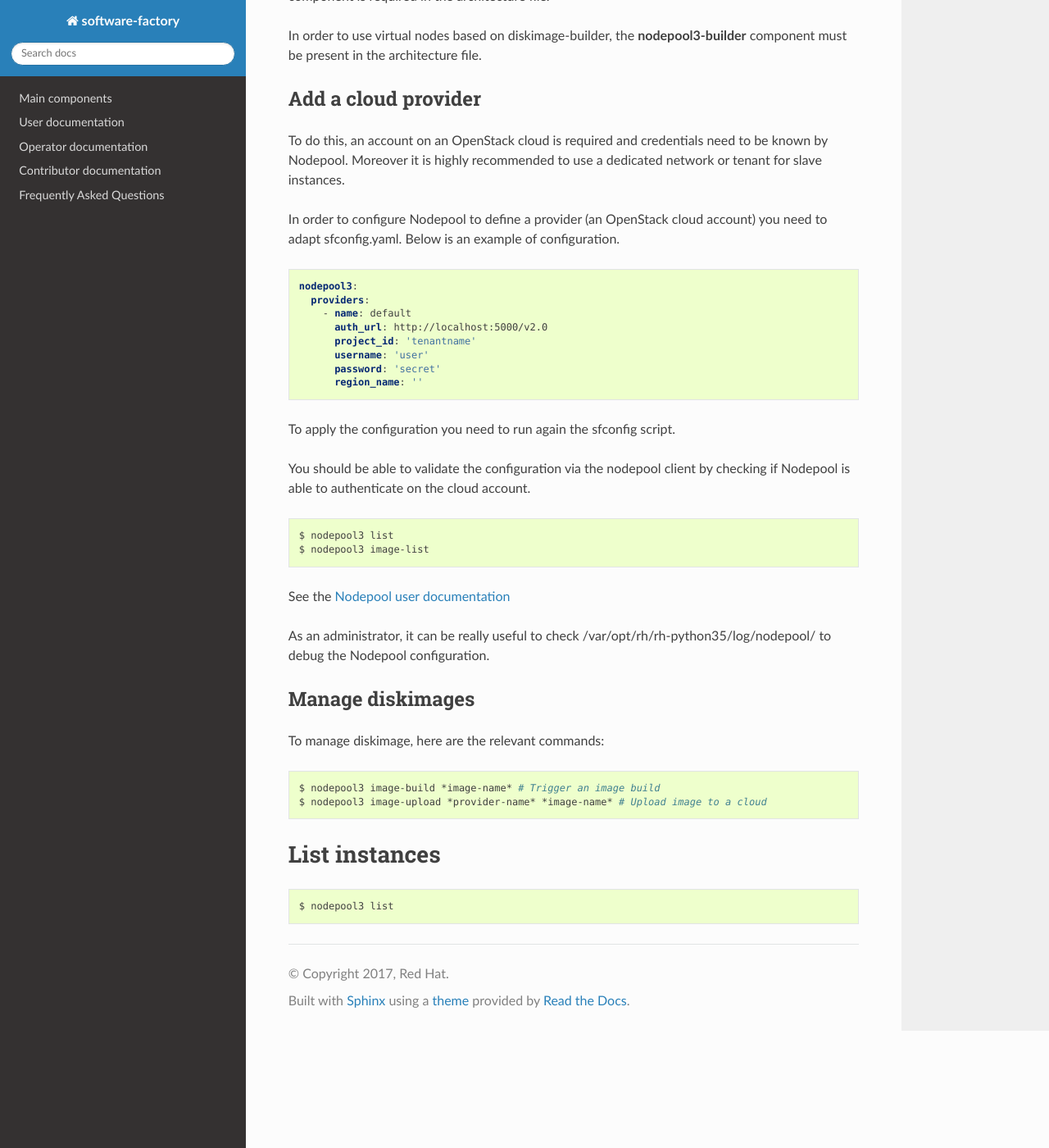
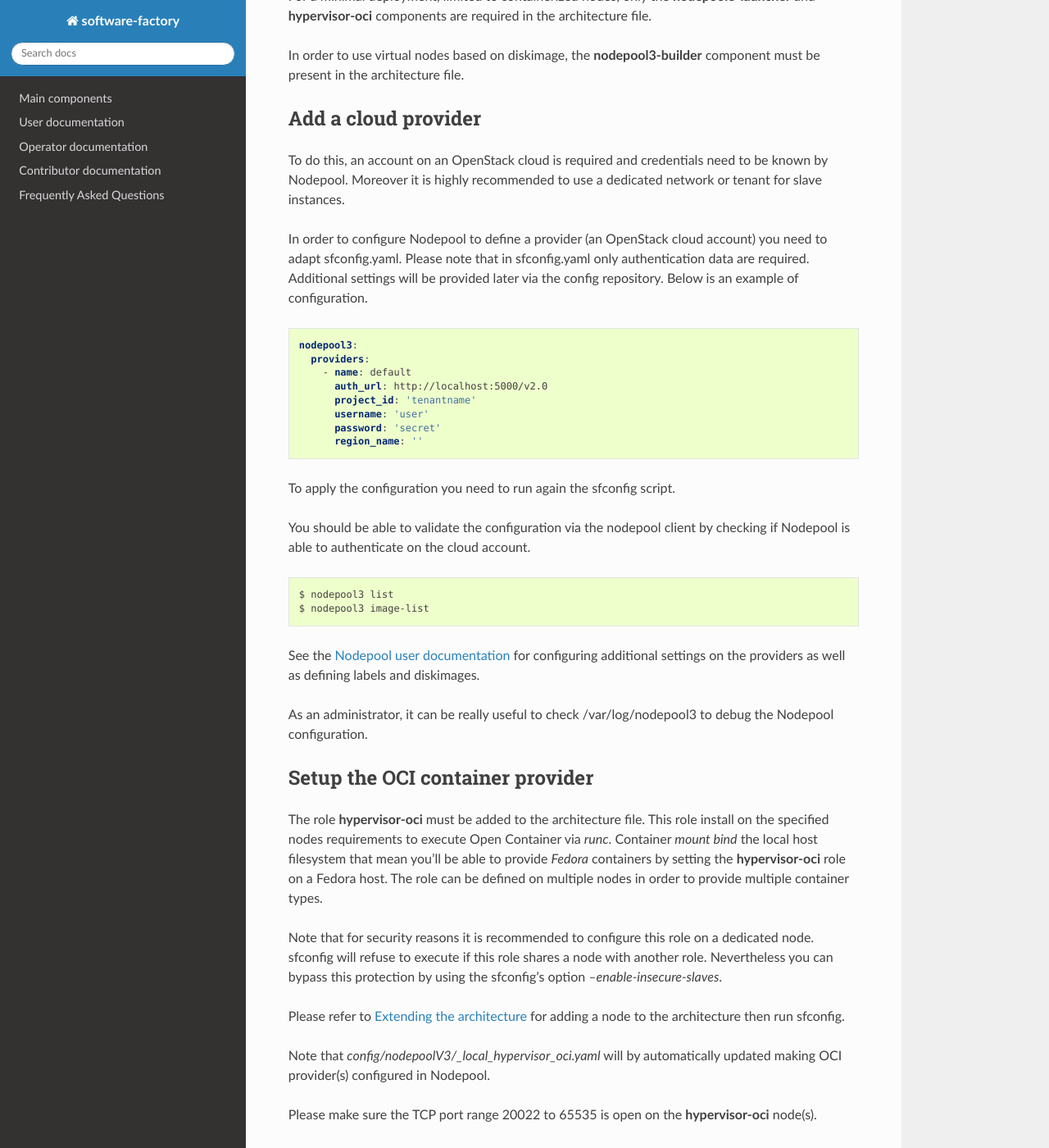
Before and after one commit to softwarefactory-project/sf-docs, a Sphinx documentation site: the page built from docs/operator/nodepool3_operator.rst, in a window 1280 px wide and 1400 px high, scrolled down 520 px. Shown: the whole window at 82% size. Built offline with Sphinx 7.4.7 and the Read the Docs theme 2.0.0, drawn with Linux system fonts in a browser that asks for light colours; some of the changed text lies outside the part shown.

Commit message:
Add documentation for the hypervisor-oci role
TG-678

Change-Id: Ibcd229e289f3658fafa9889e3501a9ea2e0347ec

```diff
--- a/docs/operator/nodepool3_operator.rst
+++ b/docs/operator/nodepool3_operator.rst
@@ -1,37 +1,41 @@
 Configure nodepool(V3)
-----------------------
+======================
 
 The nodepool(V3) service is installed with the rh-python35 software collections:
-* The configuration is located in /etc/opt/rh/rh-python35/nodepool
-* The logs are written to /var/opt/rh/rh-python35/log/nodepool
+
+* The configuration is located in /etc/nodepool3
+* The logs are written to /var/log/nodepool3
 * The services are prefixed with rh-python35-
 
 A convenient wrapper for the command line is installed in /usr/bin/nodepool3.
 
 ... Use a local build of nodepool-doc instead of external link
 
-Please check upstream `documentation <https://docs.openstack.org/infra/nodepool/feature/zuulv3>`
-first, here are a few hints to debug the service.
+Please check upstream documentation_.
+
+.. _documentation: https://docs.openstack.org/infra/nodepool/feature/zuulv3
 
 
 Required architecture
-^^^^^^^^^^^^^^^^^^^^^
+---------------------
 
 For a minimal deployment, limited to containerized nodes, only the **nodepool3-launcher**
-component is required in the architecture file.
+and **hypervisor-oci** components are required in the architecture file.
 
-In order to use virtual nodes based on diskimage-builder, the **nodepool3-builder**
+In order to use virtual nodes based on diskimage, the **nodepool3-builder**
 component must be present in the architecture file.
 
 Add a cloud provider
-^^^^^^^^^^^^^^^^^^^^
+--------------------
 
 To do this, an account on an OpenStack cloud is required and credentials need to
 be known by Nodepool. Moreover it is highly recommended to use a dedicated
 network or tenant for slave instances.
 
 In order to configure Nodepool to define a provider (an OpenStack cloud account) you need
-to adapt sfconfig.yaml. Below is an example of configuration.
+to adapt sfconfig.yaml. Please note that in sfconfig.yaml only authentication
+data are required. Additional settings will be provided later via the config repository.
+Below is an example of configuration.
 
 .. code-block:: yaml
 
@@ -54,26 +58,54 @@ Nodepool is able to authenticate on the cloud account.
  $ nodepool3 list
  $ nodepool3 image-list
 
-See the :ref:`Nodepool user documentation<nodepool-user>`
+
+See the :ref:`Nodepool user documentation<nodepool-user>` for configuring additional
+settings on the providers as well as defining labels and diskimages.
 
 As an administrator, it can be really useful to check
-/var/opt/rh/rh-python35/log/nodepool/ to debug the Nodepool configuration.
+/var/log/nodepool3 to debug the Nodepool configuration.
 
 
-Manage diskimages
-^^^^^^^^^^^^^^^^^
+Setup the OCI container provider
+--------------------------------
 
-To manage diskimage, here are the relevant commands:
+The role **hypervisor-oci** must be added to the architecture file. This role
+install on the specified nodes requirements to execute Open Container via *runc*.
+Container *mount bind* the local host filesystem that mean you'll be able to
+provide *Fedora* containers by setting the **hypervisor-oci** role on a Fedora host.
+The role can be defined on multiple nodes in order to provide multiple container types.
 
-.. code-block:: bash
+Note that for security reasons it is recommended to configure this role on a dedicated
+node. sfconfig will refuse to execute if this role shares a node with another role.
+Nevertheless you can bypass this protection by using the sfconfig's option
+*--enable-insecure-slaves*.
 
- $ nodepool3 image-build *image-name* # Trigger an image build
- $ nodepool3 image-upload *provider-name* *image-name* # Upload image to a cloud
+Please refer to :ref:`Extending the architecture<architecture_extending>` for adding a node
+to the architecture then run sfconfig.
+
+Note that *config/nodepoolV3/_local_hypervisor_oci.yaml* will by automatically updated
+making OCI provider(s) configured in Nodepool.
+
+Please make sure the TCP port range 20022 to 65535 is open on the **hypervisor-oci** node(s).
 
 
-List instances
---------------
+Useful commands
+---------------
+
+List instances:
 
 .. code-block:: bash
 
  $ nodepool3 list
+
+Trigger an image build:
+
+.. code-block:: bash
+
+ $ nodepool3 image-build *image-name*
+
+Upload an image to a cloud provider:
+
+.. code-block:: bash
+
+ $ nodepool3 image-upload *provider-name* *image-name*
```
Also changed, not shown: docs/operator/architecture.rst (+4 -8 lines), docs/user/nodepool3_user.rst (+33 -21 lines).
